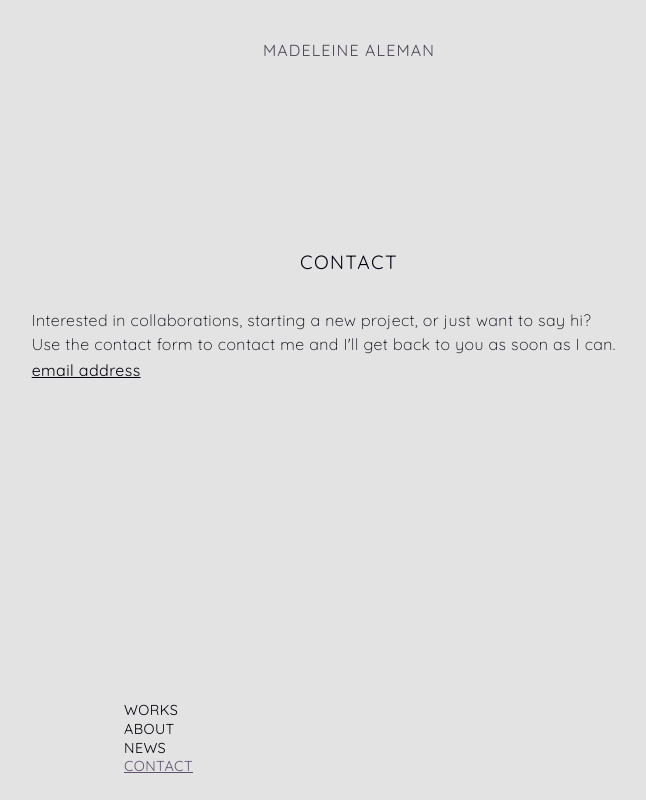
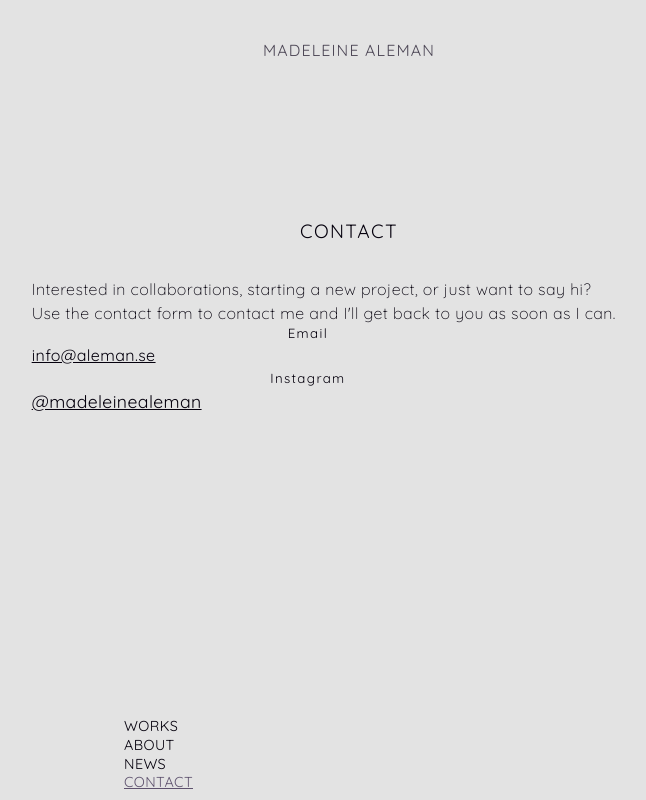
Before and after one commit to islandskan/WIP-aleman-portfolio, a Next.js app: page /contact in a window 1280 px wide. Shown: the whole page, without its empty margins (291-937 px from the left). Built offline with nearby package versions, Linux system fonts and the light colour scheme.

Commit message:
reverse news cards sorting

```diff
--- a/src/pages/contact.js
+++ b/src/pages/contact.js
@@ -14,7 +14,21 @@ const Contact = () => {
                     Use the contact form to contact me and I&apos;ll get back to
                     you as soon as I can.
                 </p>
-                <p className='paragraph link'>email address</p>
+                <div className='wrapper'>
+                    <h5>Email</h5>
+                    <p className='paragraph link'>info@aleman.se</p>
+                </div>
+                <div>
+                    <h5>Instagram</h5>
+                    <a
+                        className='paragraph link'
+                        href='https://www.instagram.com/madeleinealeman/'
+                        rel='noreferrer'
+                        target='_blank'
+                    >
+                        @madeleinealeman
+                    </a>
+                </div>
             </div>
             {/* <ContactElement /> */}
         </>
--- a/src/styles/globals.css
+++ b/src/styles/globals.css
@@ -179,10 +179,6 @@ nav {
 }
 
 .nav_container {
-    padding: 0 0 1rem 0;
-}
-
-.nav_container {
     max-width: 960px;
     width: 100%;
     display: flex;
@@ -286,11 +282,11 @@ nav {
 }
 
 .wrapper {
-    grid-column: 1 / -1;
+    /* grid-column: 1 / -1;
     display: grid;
     row-gap: 30px;
-    margin: 30px 0;
-    display: grid;
+    margin: 50px 0;
+    display: grid; */
 }
 
 .text-wrapper {
--- a/src/utils/sortNews.js
+++ b/src/utils/sortNews.js
@@ -16,7 +16,7 @@ const extractOnlineStore = (arr, arrCopy) => {
 const sorter = (arr) => {
     return arr.sort(
         (a, b) =>
-            Date.parse(a.fields.startDate) - Date.parse(b.fields.startDate)
+            Date.parse(b.fields.startDate) - Date.parse(a.fields.startDate)
     );
 };
 
```
